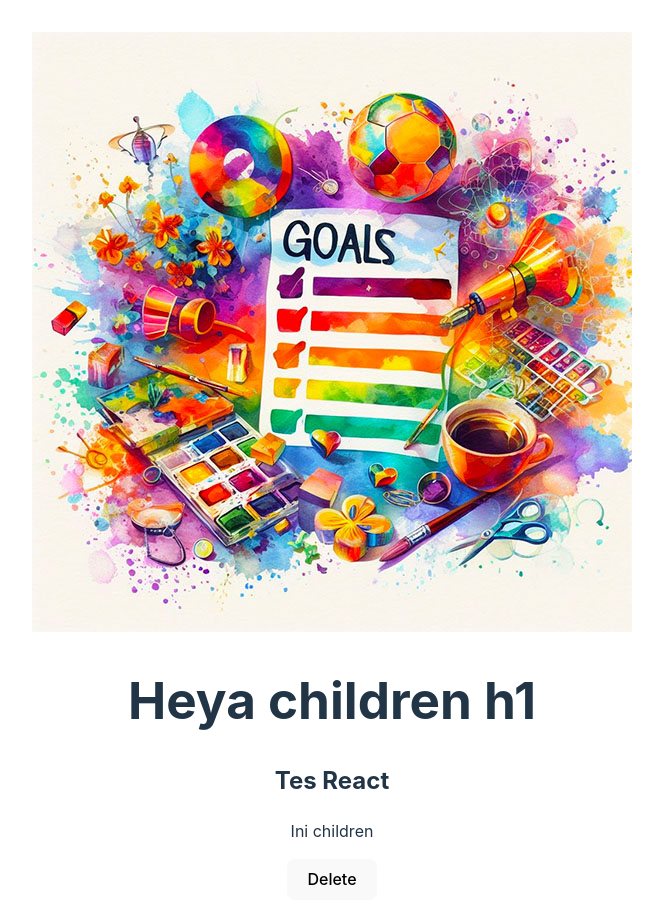
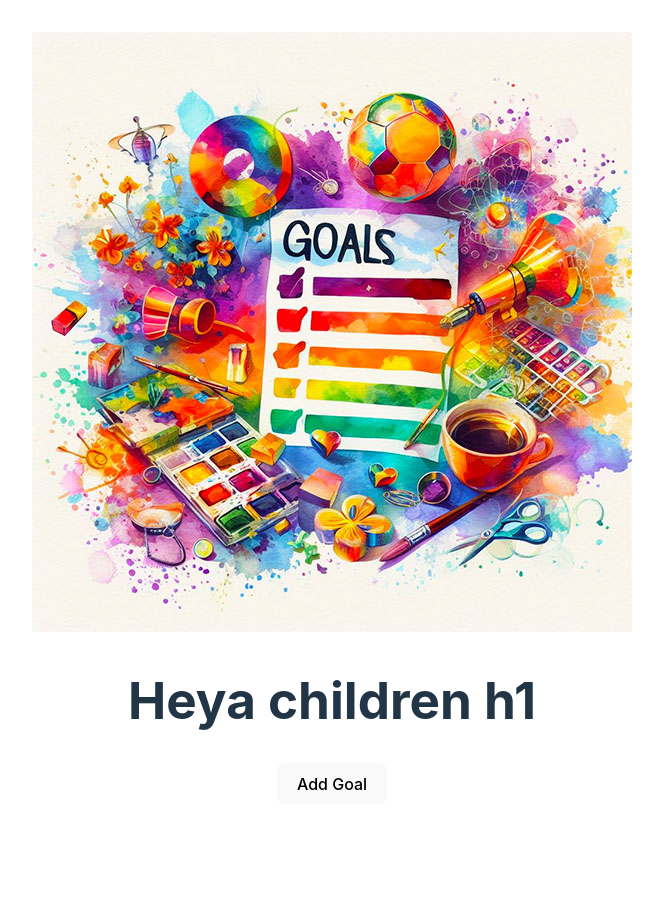
Before and after one commit to naufalathallah/typescript-course, a React (Vite) app: page / in a window 1280 px wide. Shown: the top 924 px of the page, without its empty margins (308-971 px from the left). After the commit the page ends 852 px from the top, so only its background shows below. Built offline with nearby package versions, Linux system fonts and the light colour scheme.

Commit message:
feat: use state

```diff
--- a/src/App.tsx
+++ b/src/App.tsx
@@ -2,16 +2,43 @@ import "./App.css";
 import CourseGoal from "./components/CourseGoal";
 import goalsImg from "./assets/goals.jpg";
 import Header from "./components/Header";
+import { useState } from "react";
+
+type CourseGoal = {
+  title: string;
+  description: string;
+  id: number;
+};
 
 function App() {
+  const [goals, setGoals] = useState<CourseGoal[]>([]);
+
+  function handleAddGoal() {
+    setGoals((prevGoals) => {
+      const newGoal: CourseGoal = {
+        id: Math.random(),
+        title: "Ini judul",
+        description: "Ini deskripsi",
+      };
+      return [...prevGoals, newGoal];
+    });
+  }
+
   return (
     <main>
       <Header image={{ src: goalsImg, alt: "A list of goals" }}>
         <h1>Heya children h1</h1>
       </Header>
-      <CourseGoal title="Tes React">
-        <p>Ini children</p>
-      </CourseGoal>
+      <button onClick={handleAddGoal}>Add Goal</button>
+      <ul>
+        {goals.map((goal) => (
+          <li key={goal.id}>
+            <CourseGoal title={goal.title}>
+              <p>{goal.description}</p>
+            </CourseGoal>
+          </li>
+        ))}
+      </ul>
     </main>
   );
 }
```
